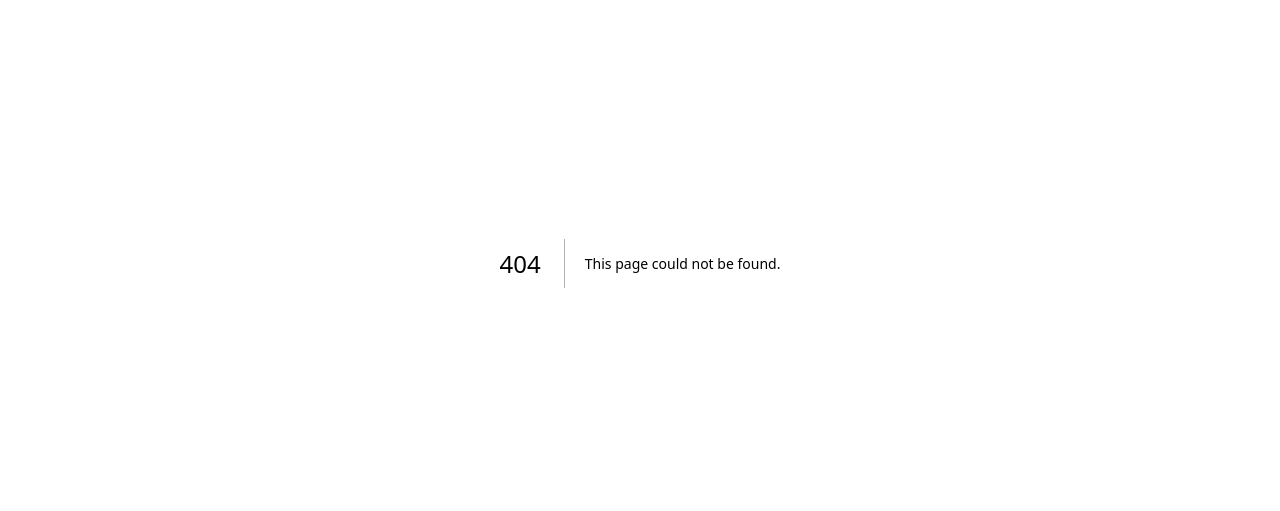
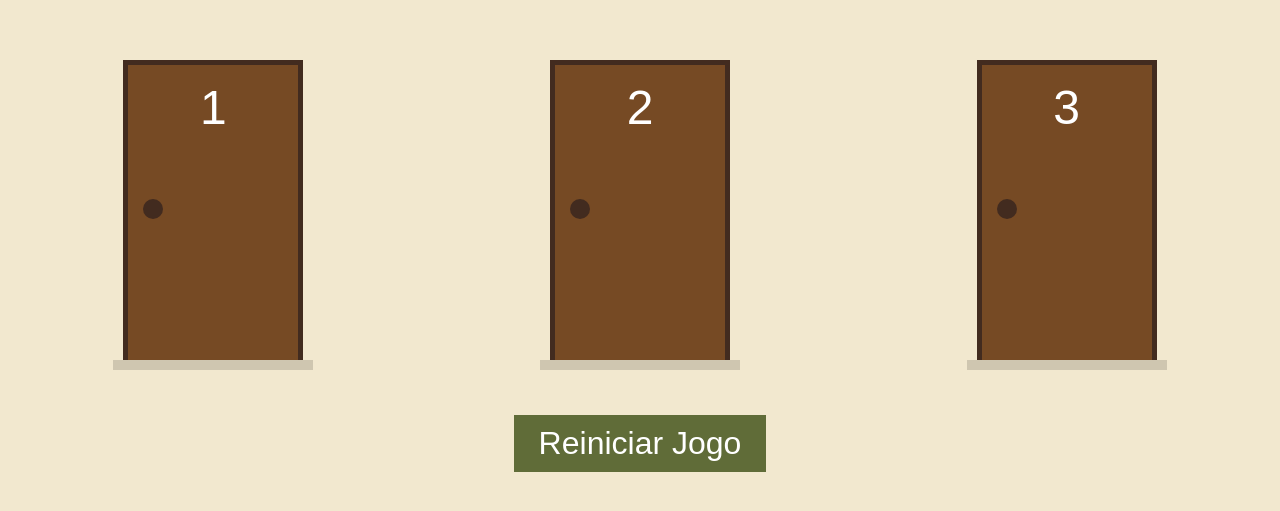
Before and after one commit to Victordplima/Monty-Hall-Jogo, a Next.js app: page /jogo in a window 1280 px wide. Before the commit this address had no page. Shown: the part 137-648 px from the top of the page. Built offline with nearby package versions, Linux system fonts and the light colour scheme.

Commit message:
feat: adiciona a tela inicial e um botão para sair do jogo para a tela inicio

```diff
--- /dev/null
+++ b/src/app/jogo/page.tsx
@@ -0,0 +1,38 @@
+"use client";
+import styles from "../../styles/jogo.module.css";
+import { useState } from "react";
+import Porta from "../../components/Porta";
+import PortaModel from "../../model/porta";
+import { atualizarPortas, criarPortas } from "../../functions/portas";
+import Link from "next/link"
+
+export default function Jogo() {
+    const [portas, setPortas] = useState(criarPortas(3, 2));
+
+    function renderizarPortas() {
+        return portas.map((porta) => {
+            return (
+                <Porta
+                    key={porta.numero}
+                    value={porta}
+                    onChange={(novaPorta: PortaModel) =>
+                        setPortas(atualizarPortas(portas, novaPorta))
+                    }
+                />
+            );
+        });
+    }
+
+    return (
+        <div id={styles.jogo}>
+            <div className={styles.portas}>
+                {renderizarPortas()}
+            </div>
+            <div className={styles.botoes}>
+                <Link href="/">
+                    <button>Reiniciar Jogo</button>
+                </Link>
+            </div>
+        </div>
+    )
+}
--- /dev/null
+++ b/src/styles/jogo.module.css
@@ -0,0 +1,34 @@
+#jogo {
+    display: flex;
+    flex-direction: column;
+    justify-content: center;
+    align-items: center;
+    height: 100vh;
+}
+
+.portas {
+    display: flex;
+    flex-wrap: wrap;
+    justify-content: space-around;
+    align-self: stretch;
+}
+
+.botoes {
+    display: flex;
+    justify-content: center;
+    margin-top: 40px;
+}
+
+.botoes button {
+    background-color: #606c38;
+    color: white;
+    font-size: 2rem;
+    border: none;
+    padding: 10px 25px;
+    transition: background-color 0.3s ease, transform 0.3s ease;
+    cursor: pointer;
+}
+
+.botoes button:hover {
+    background-color: #283618;
+}
```
Also changed, not shown: src/app/page.tsx (+5 -21 lines).
